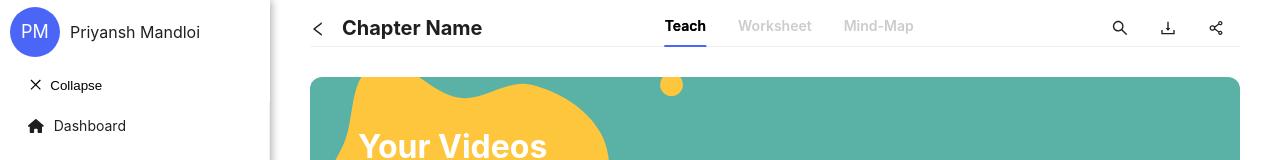
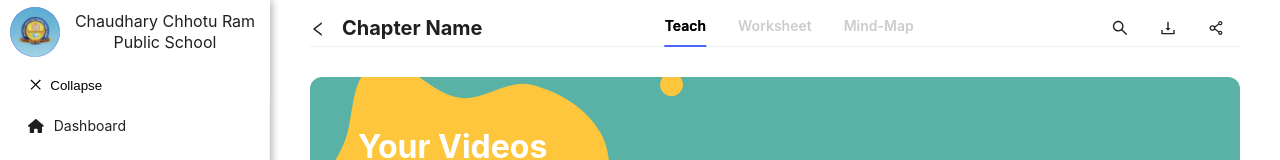
Before and after one commit to RimuruSama376/teach-frontend, a React (Create React App) app: page / in a window 1280 px wide. Shown: the top 160 px of the page. Built offline with nearby package versions, Linux system fonts and the light colour scheme.

Commit message:
dummy frontend complete

```diff
--- a/src/App.tsx
+++ b/src/App.tsx
@@ -1,5 +1,5 @@
 import './App.css';
-import MyTabs from './components/Organisms/TeachTabs'
+import MyTabs from './screens/Teach'
 
 function App() {
   return (
--- a/src/components/Sidebar/index.tsx
+++ b/src/components/Sidebar/index.tsx
@@ -82,7 +82,7 @@ const Sidebar: React.FC = () => {
     <StyledSider collapsed={collapsed} onCollapse={(value) => setCollapsed(value)} width={270}>
       <InnerLayout style={{ display: 'flex' }}>
         <SiderHeader>
-          <div
+          {/* <div
             style={{
               height: '50px',
               width: '50px',
@@ -96,10 +96,25 @@ const Sidebar: React.FC = () => {
             }}
           >
             PM
-          </div>
-          <p style={{ marginLeft: '10px', fontSize: '16px' }}>
-            {!collapsed ? 'Priyansh Mandloi' : ''}
-          </p>
+          </div> */}
+          <img
+            src='/schoollogo.png'
+            alt=''
+            style={{
+              height: '50px',
+              width: '50px',
+              background: '#4b65f6',
+              color: 'white',
+              borderRadius: '99px',
+              display: 'flex',
+              alignItems: 'center',
+              justifyContent: 'center',
+              fontSize: '18px'
+            }}
+          />
+          <span style={{ marginLeft: '10px', fontSize: '16px', lineHeight: '21px'}}>
+            {!collapsed ? 'Chaudhary Chhotu Ram Public School' : ''}
+          </span>
         </SiderHeader>
         <StyledButton onClick={() => setCollapsed(!collapsed)}>
           {!collapsed ? <CloseOutlined /> : <DoubleRightOutlined />}
--- a/src/components/Organisms/TeachTabs/index.tsx
+++ b/src/screens/Teach/index.tsx
@@ -1,8 +1,8 @@
 import { Tabs } from 'antd'
 import { SearchOutlined, DownloadOutlined, ShareAltOutlined, LeftOutlined } from '@ant-design/icons'
 import styled from 'styled-components'
-import withSidebarLayout from '../../HOCs/WithSidebar'
-import TeachSection from '../TeachSection'
+import withSidebarLayout from '../../components/HOCs/WithSidebar'
+import TeachSection from '../../components/Organisms/TeachSection'
 
 const { TabPane } = Tabs
 
```
Also changed, not shown: public/schoollogo.png (added).
